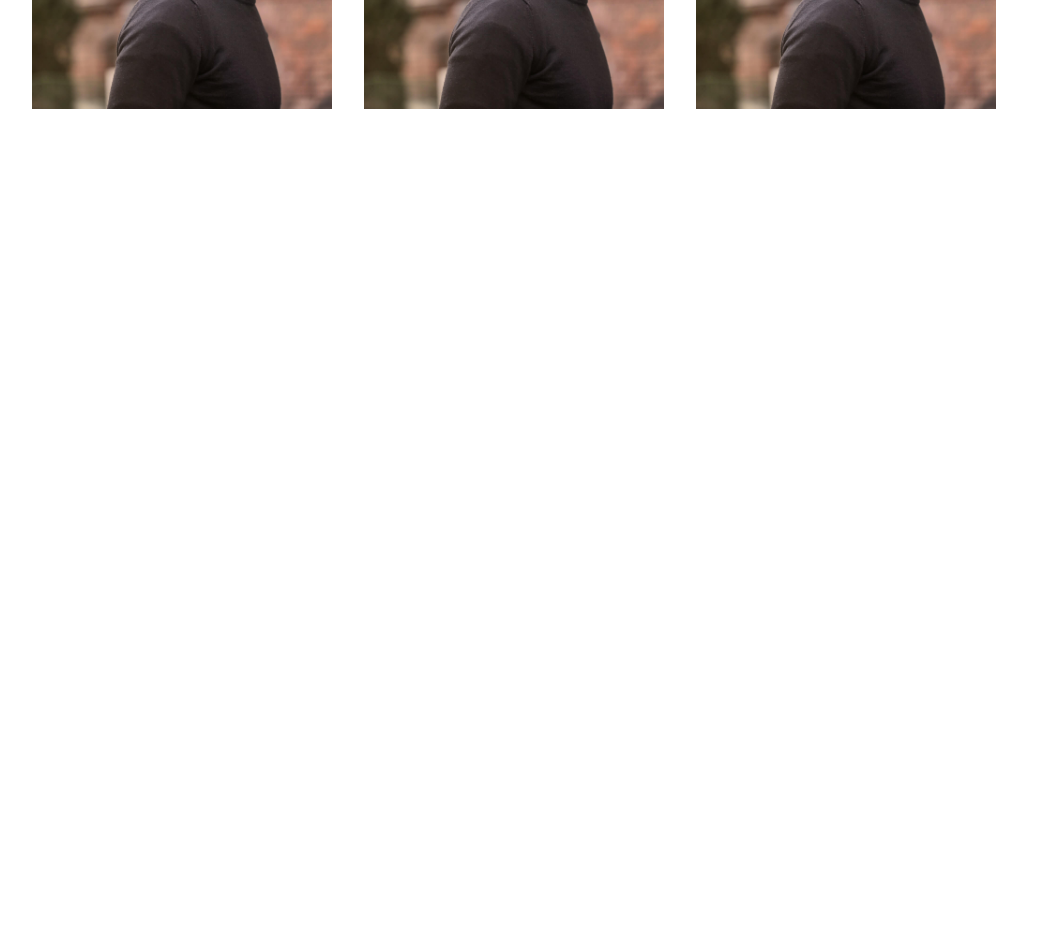
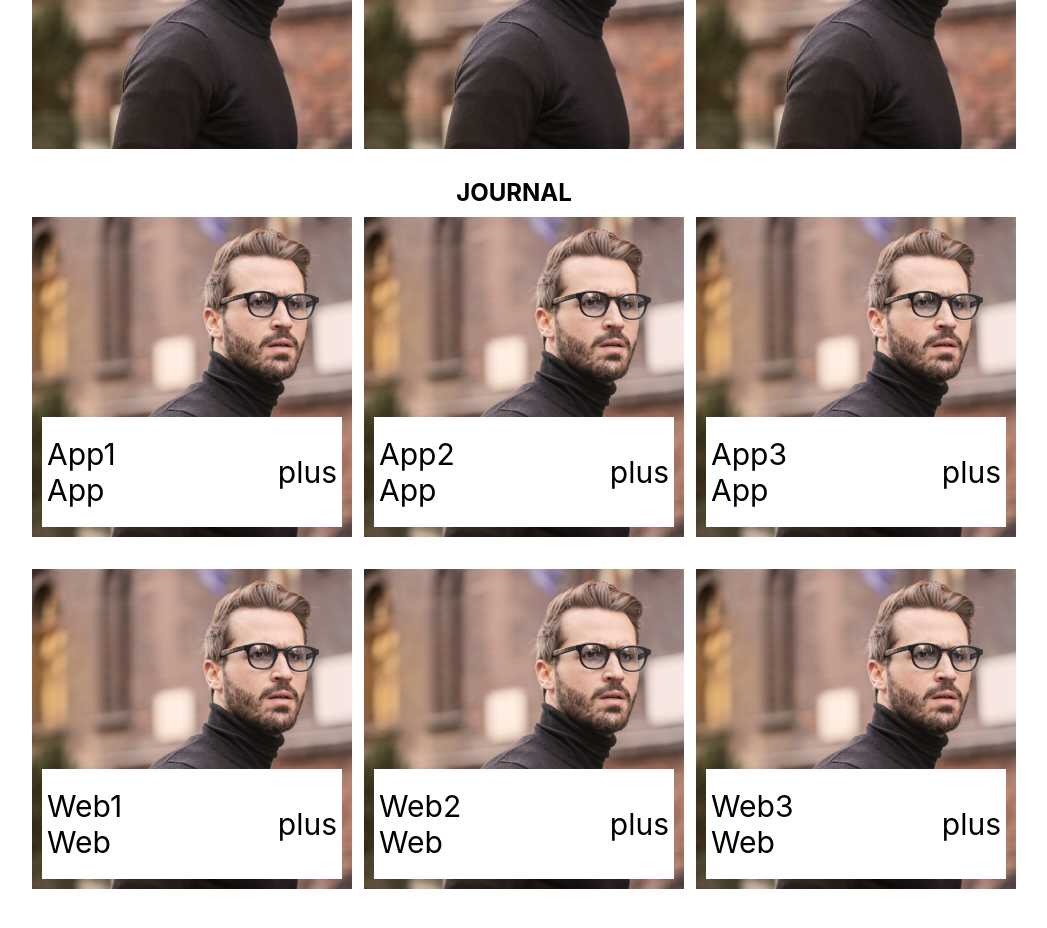
Before and after one commit to RehanAhmed-dotcom/Portfolio-vite, a React (Vite) app: page / in a window 1280 px wide. Shown: the part 2280-3208 px from the top of the page, without its empty margins (126-1173 px from the left). Before the commit the page ends 2418 px from the top, so only its background shows below. Built offline with nearby package versions, Linux system fonts and the light colour scheme.

Commit message:
journal added

```diff
--- a/src/App.tsx
+++ b/src/App.tsx
@@ -2,6 +2,7 @@ import "./App.css";
 import Home from "./pages/Home";
 import About from "./pages/About";
 import Portfolio from "./pages/Portfolio";
+import Journal from "./pages/Journal";
 function App() {
   return (
     <>
@@ -9,6 +10,7 @@ function App() {
         <Home />
         <About />
         <Portfolio />
+        <Journal />
       </div>
     </>
   );
--- a/src/main.css
+++ b/src/main.css
@@ -142,11 +142,37 @@ justify-content: center; */
   width: 300px;
   background: url(./assets/home-bg.jpg) repeat scroll center center/cover;
   /* background-color: red; */
-  /* display: flex; */
-  /* align-items: center; */
-  /* justify-content: center; */
+  display: flex;
+  align-items: flex-end;
+  justify-content: center;
   /* padding: 20px; */
   font-size: 30px;
+  /* padding-bottom: 10px; */
+  padding: 10px;
   /* padding: auto auto; */
   /* text-align: center; */
 }
+.bottomDivHidden {
+  display: none;
+}
+
+.bottomDivShow {
+  display: flex;
+  height: 100px;
+  width: 100%;
+  background-color: white;
+  transition: all ease-in-out 0.3s;
+
+  justify-content: space-between;
+  align-items: center;
+  padding: 5px;
+  opacity: 1;
+}
+
+.nameColumn {
+  display: flex;
+  /* display: ; */
+  /* background-color: red; */
+  /* height: 100%; */
+  flex-direction: column;
+}
--- /dev/null
+++ b/src/pages/Journal.tsx
@@ -0,0 +1,30 @@
+import { portfolioData } from "../Components/dataCarousal";
+const Journal = () => {
+  return (
+    <div className="Portfolio">
+      <div className="topContainer">
+        <div className="firstdiv">
+          <h2>JOURNAL</h2>
+
+          <div className="grid-container">
+            {portfolioData.map((item) => (
+              <>
+                <div className="grid-item">
+                  <div className={"bottomDivShow"}>
+                    <div className="nameColumn">
+                      <p>{item.name}</p>
+                      <p>{item.description}</p>
+                    </div>
+                    <div>plus</div>
+                  </div>
+                </div>
+              </>
+            ))}
+          </div>
+        </div>
+      </div>
+    </div>
+  );
+};
+
+export default Journal;
--- a/src/pages/Portfolio.tsx
+++ b/src/pages/Portfolio.tsx
@@ -1,6 +1,10 @@
+import { useState } from "react";
 import { portfolioData } from "../Components/dataCarousal";
 const Portfolio = () => {
-
+  const [toggle, setToggle] = useState(0);
+  const toggleHover = (id: number) => {
+    setToggle(id);
+  };
   return (
     <div className="Portfolio">
       <div className="topContainer">
@@ -12,17 +16,31 @@ const Portfolio = () => {
             <a>Web</a>
           </div>
 
-<div className="grid-container">
-{portfolioData.map(item=>(
-  <div className="grid-item">
-    <div className="bottomDiv">
-
-    </div>
-  </div>
-))}
-
-
-</div>
+          <div className="grid-container">
+            {portfolioData.map((item) => (
+              <div
+                className="grid-item"
+                onMouseEnter={() => {
+                  toggleHover(item.id);
+                }}
+                onMouseLeave={() => {
+                  toggleHover(0);
+                }}
+              >
+                <div
+                  className={
+                    toggle == item.id ? "bottomDivShow" : "bottomDivHidden"
+                  }
+                >
+                  <div className="nameColumn">
+                    <p> {item.name}</p>
+                    <p> {item.description}</p>
+                  </div>
+                  <div>plus</div>
+                </div>
+              </div>
+            ))}
+          </div>
         </div>
       </div>
     </div>
```
